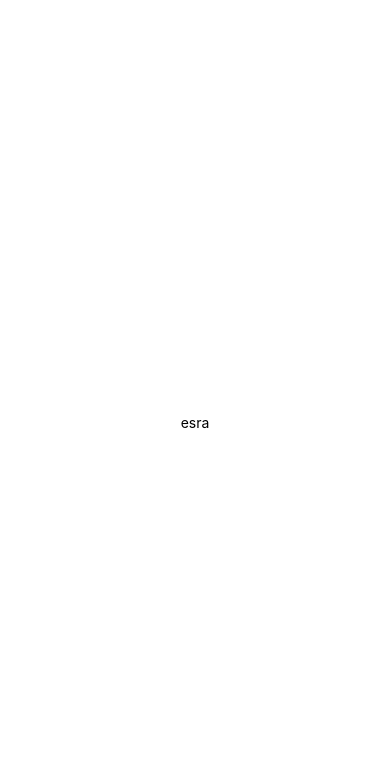
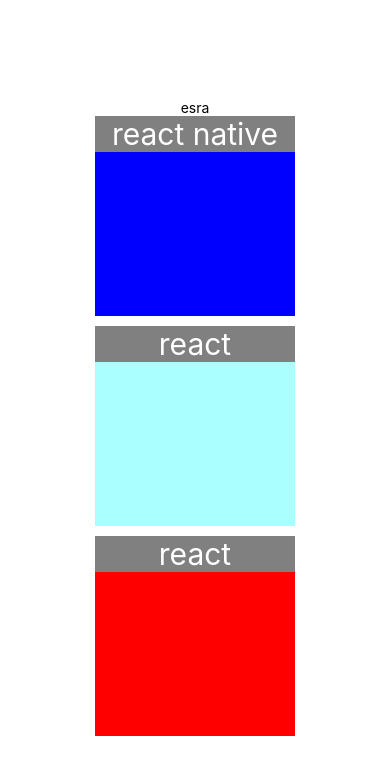
Before and after one commit to esrasumer/react-native-app, a React Native app: screen / in a window 390 px wide. Shown: the top 774 px of the page. Built offline with nearby package versions, Linux system fonts and the light colour scheme.

Commit message:
changed the style

```diff
--- a/App.js
+++ b/App.js
@@ -5,7 +5,15 @@
   return (
     <View style={styles.container}>
       <Text>esra</Text>
-      <StatusBar style="auto" />
+      <View style={[styles.box, styles.box1]}>
+        <Text style={styles.text}>react native</Text>
+      </View>
+      <View style={[styles.box, styles.box2]}>
+        <Text style={styles.text}>react</Text>
+      </View>
+      <View style={styles.box}>
+        <Text style={styles.text}>react</Text>
+      </View>
     </View>
   );
 }
@@ -17,4 +25,22 @@
     alignItems: 'center',
     justifyContent: 'center',
   },
+  box: {
+    width: 200,
+    height: 200,
+    backgroundColor: 'red',
+    marginBottom: 10,
+  },
+  box1: {
+    backgroundColor: 'blue',
+  },
+  box2: {
+    backgroundColor: '#afff'
+  },
+  text: {
+    color: 'white',
+    textAlign: 'center',
+    backgroundColor: 'gray',
+    fontSize: 30,
+  }
 });
```
